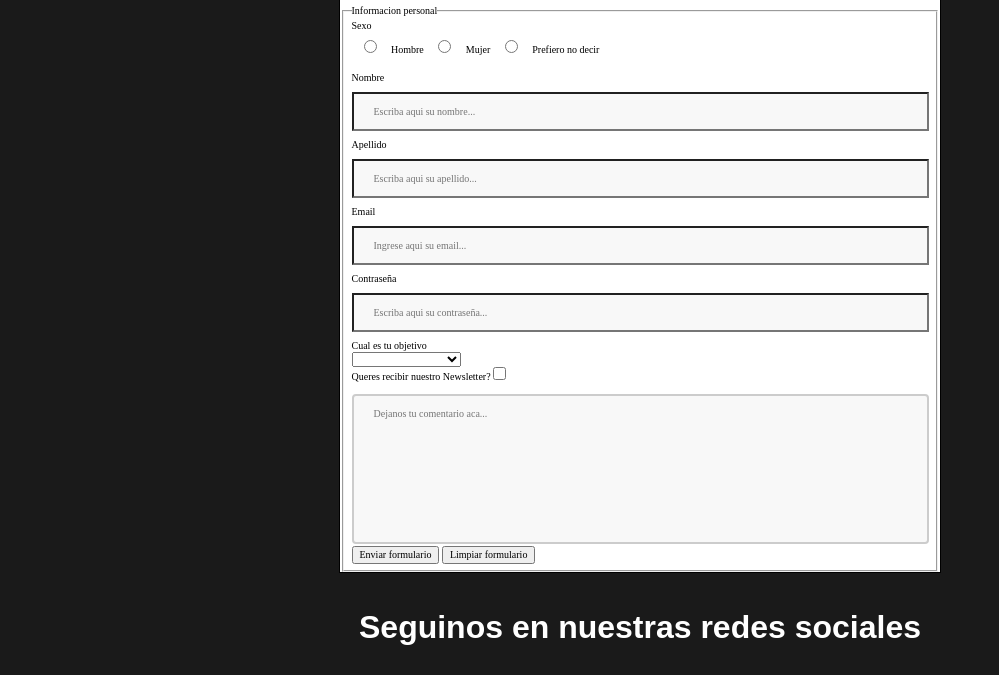
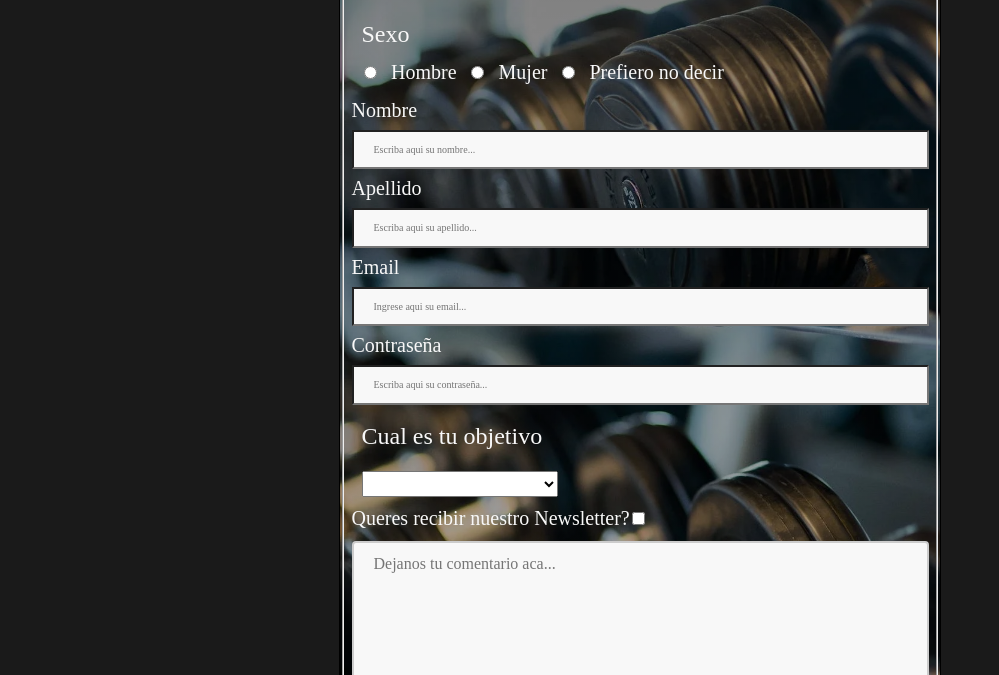
Before and after one commit to emadeveloper/idea-Martinez, a plain HTML site: page html/contacto.html in a window 1280 px wide. Shown: the part 261-936 px from the top of the page, without its empty margins (0-999 px from the left). Drawn offline with nearby package versions, Linux system fonts and the light colour scheme.

Commit message:
agregando animaciones y transciciones a la rama

```diff
--- a/html/contacto.html
+++ b/html/contacto.html
@@ -22,39 +22,38 @@
             <a class="logo" href="../index.html">Heavy Duty</a>
         </header>
         <div class="form-container">
-            <h2 class="form-title">Logueate Aca</h2>
-            <form action="">
-                <fieldset>
-                    <legend>Informacion personal</legend>
+            <fieldset>
+                <h2 class="form-title">Logueate Aca</h2>
+                <form action="">
                     <div>
                         <legend>Sexo</legend>
                         <input type="radio" name="sexo" value="hombre">
-                        <label for="hombre">Hombre</label>
+                        <label class="label" for="hombre">Hombre</label>
 
                         <input type="radio" name="sexo" value="mujer">
-                        <label for="mujer">Mujer</label>
+                        <label class="label" for="mujer">Mujer</label>
 
                         <input type="radio" name="sexo" value="otro">
-                        <label for="otro">Prefiero no decir</label>
+                        <label class="label" for="otro">Prefiero no decir</label>
                     </div>
 
                     <div><br>
-                        <label for="nombre">Nombre</label>
+                        <label class="label" for="nombre">Nombre</label>
                         <input id="nombre" type="text" name="nombre" placeholder="Escriba aqui su nombre...">
                    </div>
 
                     <div>
-                        <label for="apellido">Apellido</label>
+                        <label class="label" for="apellido">Apellido</label>
                         <input id="apellido" type="text" name="apellido" placeholder="Escriba aqui su apellido...">
                     </div>
 
                     <div>
-                        <label for="mail">Email</label>
+                        <label class="label" for="mail">Email</label>
                         <input type="mail" name="mail" placeholder="Ingrese aqui su email...">
                     </div>
 
                     <div>
-                        <label for="contraseña">Contraseña</label>
+                        <label class="label" for="contraseña">Contraseña</label>
                         <input id="contraseña" placeholder="Escriba aqui su contraseña..." type="password">
                     </div>
 
@@ -68,7 +67,7 @@
                         </select>
                     </div>
                     <div>
-                        <label for="newsletter">Queres recibir nuestro Newsletter?</label >
+                        <label class="label" for="newsletter">Queres recibir nuestro Newsletter?</label >
                         <input type="checkbox" name="newsletter">
                     </div>
                     <br>
--- a/styles/styles.css
+++ b/styles/styles.css
@@ -40,6 +40,8 @@ ul, li, a, button {
     padding: 10px;
     list-style: none;
     border-radius: 50px;
+    transition: 0.2s ease-in;
+
 }
 
 
@@ -53,11 +55,12 @@ ul, li, a, button {
     padding: 20px;
     border: 1px solid #fff;
     border-radius: 0;
+    transition: 0.5s ease-in;
 }
 
 .logo:hover {
     background-color:#075dc6;
-    transition: 0.5s ease-in;
+    transform: translate(X);
 }
 
 
@@ -74,16 +77,18 @@ button {
     border-radius: 50px;
     border: none;
     margin: 5px;
+    transition: 0.2s ease-in;
 }
 
 ul li a:hover {
     background-color:#075dc6;
-    transition: 0.5s ease;
+
 }
 
 button:hover {
     background-color:#066ce9;
-    transition: 0.5s ease;
+    transform: translate(X);
+    font-size: 30px;
 }
 
 
@@ -91,7 +96,7 @@ button:hover {
 .banner1 {
     width: auto;
     min-height: 500px;
-    background-image: url("/img/Entrenamientos.jpg");
+    background-image: linear-gradient( 0deg, rgba(0,0,0,0.5), rgba(0,0,0,0.5)), url("/img/Entrenamientos.jpg");
     background-size: cover;
     background-position: center center;
     background-repeat: no-repeat;
@@ -122,7 +127,7 @@ button:hover {
 .banner2 {
     width: auto;
     height: 500px;
-    background-image: url("/img/banner4.jpg");
+    background-image: linear-gradient( 0deg, rgba(0,0,0,0.3), rgba(0,0,0,0.3)), url("/img/banner4.jpg");
     background-size: cover;
     background-position: center center;
     background-repeat: no-repeat;
@@ -196,6 +201,12 @@ button:hover {
 
 .social-links a {
     padding: 0;
+    transition: 0.5s ease;
+}
+
+.social-links a:hover {
+    color:#075dc6;
+    transform: translate(X);
 }
 
 .social-links i {
@@ -215,10 +226,6 @@ button:hover {
     text-align: start;
 }
 
-.social-links a:hover {
-    color:#075dc6;
-    transition: 0.5s ease;
-}
 /* DIETAS STYLES */
 .grid-container {
     display: grid;
@@ -271,7 +278,9 @@ button:hover {
 
 .form-container {
     max-width: 600px;
-    background-color: #fff;
+    background-image:linear-gradient( 0deg, rgba(0,0,0,0.3), rgba(0,0,0,0.5)), url(/img/banner5.jpg);
+    background-repeat: no-repeat;
+    background-size: cover;
     margin: 20px auto;
     border: solid 1px #000;
 }
@@ -282,7 +291,7 @@ input[type=text] {
     padding: 12px 20px;
     margin: 8px 0;
     box-sizing: border-box;
-    background-color: #f8f8f8
+    background-color:#f8f8f8;
   }
 
 input[type=password] {
@@ -290,7 +299,7 @@ input[type=password] {
     padding: 12px 20px;
     margin: 8px 0;
     box-sizing: border-box;
-    background-color: #f8f8f8
+    background-color: #f8f8f8;
 }
 
 input[type=mail] {
@@ -298,18 +307,23 @@ input[type=mail] {
     padding: 12px 20px;
     margin: 8px 0;
     box-sizing: border-box;
-    background-color: #f8f8f8
+    background-color: #f8f8f8;
 }
 
 input[type=radio] {
     padding: 12px 20px;
     margin: 8px 12px;
     box-sizing: border-box;
-    background-color: #f8f8f8
+    background-color: #f8f8f8;
 }
 
+.label {
+    color: #f8f8f8;
+    font-size: 1.25rem;
+}
 
 textarea {
+    color: #1a1a1a;
     width: 100%;
     height: 150px;
     padding: 12px 20px;
@@ -317,14 +331,58 @@ textarea {
     border: 2px solid #ccc;
     border-radius: 4px;
     background-color: #f8f8f8;
+    font-size: 1rem;
     resize: none;
 }
+
+input[type=submit] {
+    font-size: 1.25rem;
+    margin: 10px auto;
+    padding: 15px 30px;
+    text-align: center;
+    text-decoration: none;
+    background-color: #075dc6;
+    cursor: pointer;
+    color: #f8f8f8;
+}
+
+input[type=reset] {
+    font-size: 1.25rem;
+    margin-left: 145px;
+    padding: 15px 30px;
+    text-align: center;
+    text-decoration: none;
+    background-color: #075dc6;
+    cursor: pointer;
+    color: #f8f8f8;
+}
+
+input[type=submit]:hover, input[type=reset]:hover{
+    background-color: #066ce9;
+}
+
+#objetivo {
+    font-size: 1.25rem;
+    margin: 10px;
+}
+
 .form-title {
-    color: #000;
+    color: #f8f8f8;
     font-size: 2rem;
     text-transform: uppercase;
     text-align: center;
     text-decoration: none;
+}
+
+fieldset {
+    height: 100%;
+}
+
+legend {
+    font-size: 1.5rem;
+    padding: 10px;
+    text-align: center;
+    color: #f8f8f8;
 }
 
 /* SOBRE NOSOTROS STYLES */
@@ -401,6 +459,10 @@ textarea {
     position: relative;
 }
 
+
+
+
+
 /**** RESPONSIVE STYLES ****/
 
 @media screen and (max-width: 768px) {
@@ -410,14 +472,14 @@ textarea {
         flex-direction: column;
         padding: 10px;
         margin: 0 auto;
-
+        transition: all .5s;
     }
 
     .nav-menu .logo {
         margin: 0px auto;
     }
 
-    .nav-menu, a, li {
+    .nav-menu, li, a {
         font-size: 2rem;
         text-align: center;
     }
```
Also changed, not shown: html/dietas.html (+1 -1 lines), html/entrenamiento-personalizado.html (+1 -1 lines), html/sobre-nosotros.html (+1 -1 lines), index.html (+2 -2 lines).
